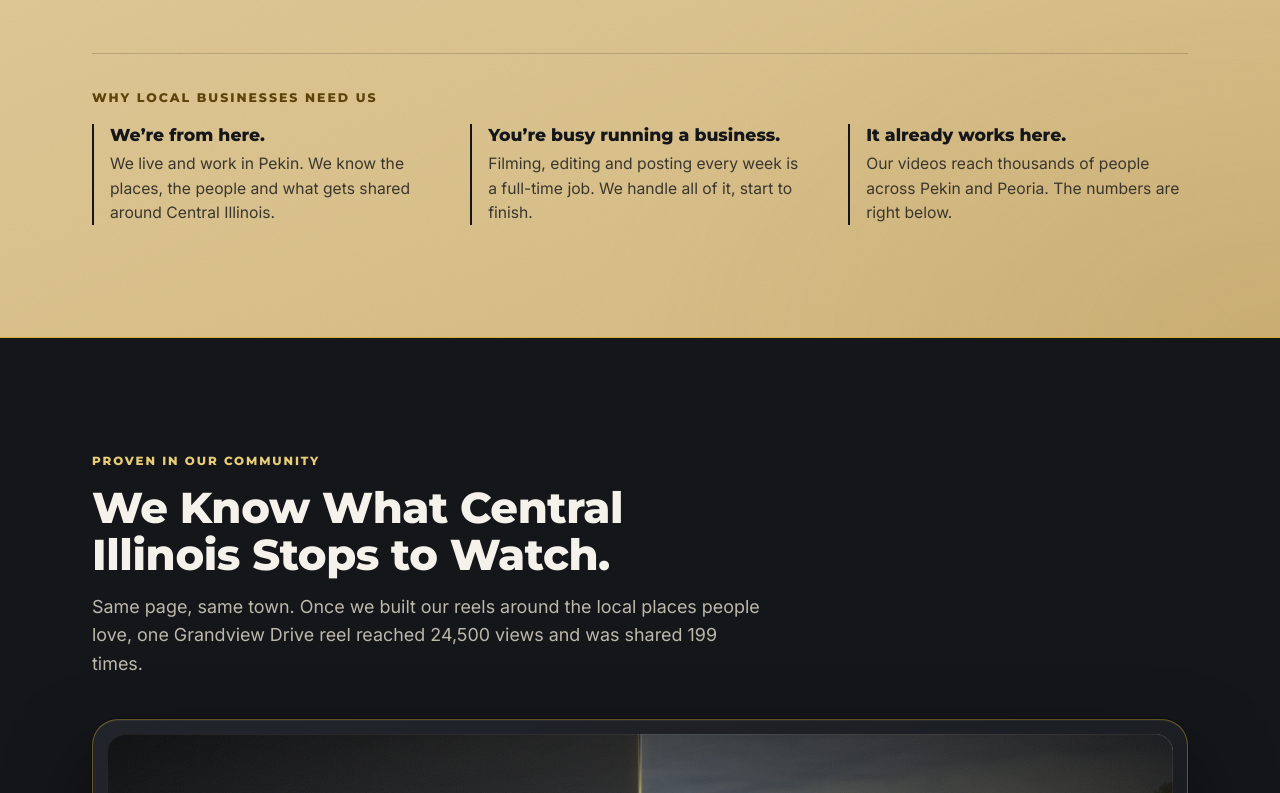
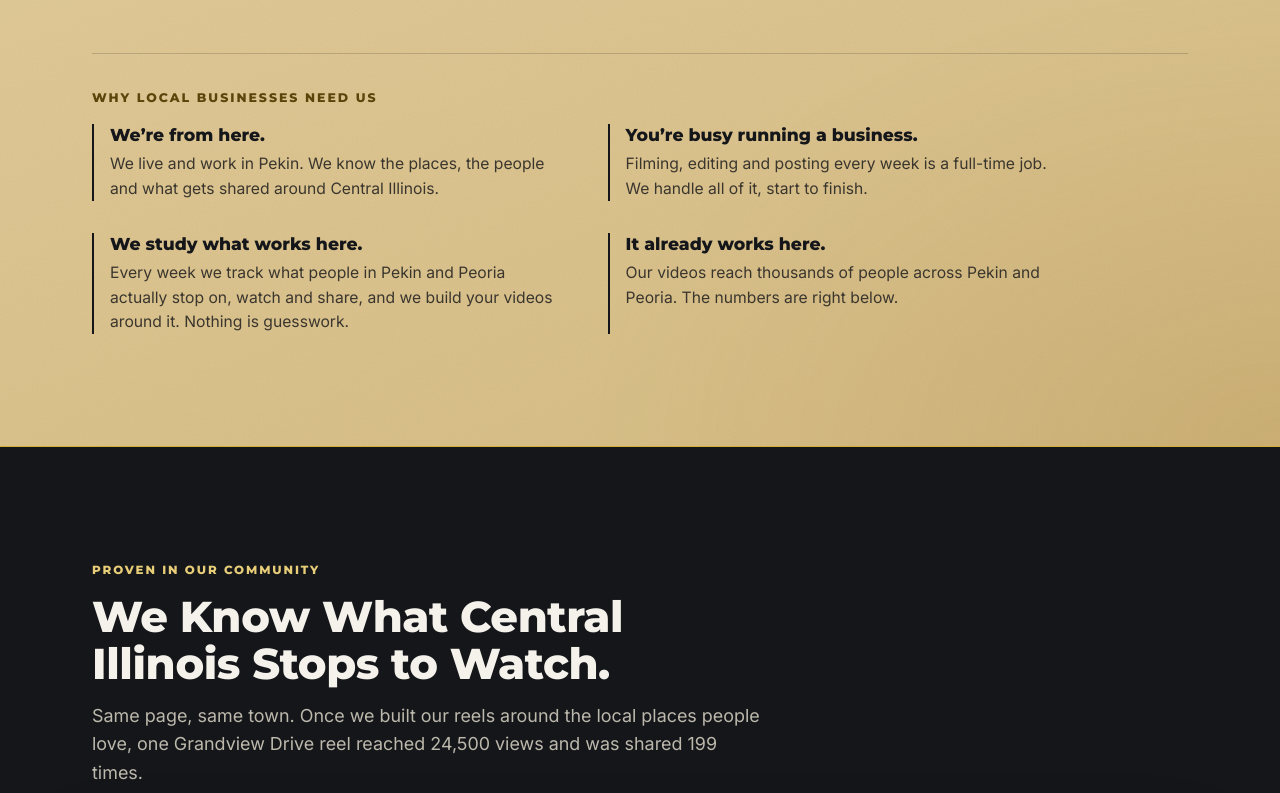
Before and after one commit to baselinecinematic-web/Baseline-Cinematic-, a plain HTML site: page index.html in a window 1280 px wide. Shown: the part 1467-2260 px from the top of the page. Drawn offline with Linux system fonts and the light colour scheme.

Commit message:
Homepage: add "We study what works here" to Why local businesses need us (#13)
Fourth reason in the strip (weekly tracking of what Pekin and Peoria
viewers stop on, watch and share); strip is now a 2x2 grid on desktop.


Claude-Session: https://claude.ai/code/session_0126S7zwEF375mwVf9VbWU6S

Co-authored-by: Claude <noreply@anthropic.com>

```diff
--- a/index.html
+++ b/index.html
@@ -370,6 +370,7 @@
                     <ul>
                         <li><strong>We&rsquo;re from here.</strong><span>We live and work in Pekin. We know the places, the people and what gets shared around Central Illinois.</span></li>
                         <li><strong>You&rsquo;re busy running a business.</strong><span>Filming, editing and posting every week is a full-time job. We handle all of it, start to finish.</span></li>
+                        <li><strong>We study what works here.</strong><span>Every week we track what people in Pekin and Peoria actually stop on, watch and share, and we build your videos around it. Nothing is guesswork.</span></li>
                         <li><strong>It already works here.</strong><span>Our videos reach thousands of people across Pekin and Peoria. The numbers are right below.</span></li>
                     </ul>
                 </div>
--- a/site-v2.css
+++ b/site-v2.css
@@ -1074,7 +1074,7 @@ html.bc-ba-dialog-open, html.bc-ba-dialog-open body { overflow: hidden; }
 /* Homepage: "Why local businesses need us" strip under the outcome cards */
 .bc-needs { margin-top: clamp(36px, 5vw, 56px); padding-top: clamp(26px, 3.5vw, 36px); border-top: 1px solid var(--bc-paper-line); }
 .bc-needs-title { margin: 0 0 18px; font: 800 0.78rem/1.3 'Montserrat', sans-serif; letter-spacing: 0.16em; text-transform: uppercase; color: var(--bc-gold-ink); }
-.bc-needs ul { list-style: none; margin: 0; padding: 0; display: grid; grid-template-columns: repeat(3, minmax(0, 1fr)); gap: clamp(18px, 3vw, 40px); }
+.bc-needs ul { list-style: none; margin: 0; padding: 0; display: grid; grid-template-columns: repeat(2, minmax(0, 1fr)); gap: clamp(20px, 2.6vw, 32px) clamp(24px, 4vw, 56px); max-width: 980px; }
 .bc-needs li { margin: 0; padding-left: 16px; border-left: 2px solid var(--bc-accent); }
 .bc-needs strong { display: block; margin-bottom: 6px; font: 800 1.08rem/1.3 'Montserrat', sans-serif; color: var(--bc-ink); }
 .bc-needs span { display: block; color: var(--bc-ink-2); line-height: 1.55; font-size: 0.98rem; }
```
